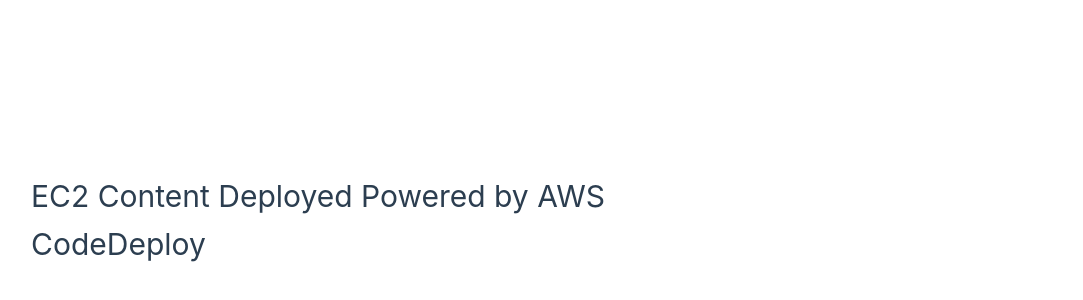
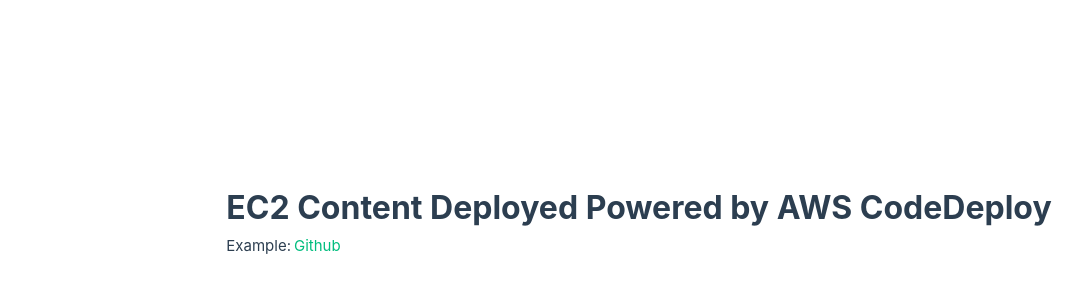
Before and after one commit to yoshitaka-motomura/aws-frontend-s3-deploy, a Vue app: page / in a window 1280 px wide. Shown: the part 180-480 px from the top of the page, without its empty margins (1-1084 px from the left). Built offline with nearby package versions, Linux system fonts and the light colour scheme.

Commit message:
AWS CodeDeployによるEC2コンテンツのデプロイを修正

```diff
--- a/index.html
+++ b/index.html
@@ -1,10 +1,10 @@
-<!DOCTYPE html>
+<!doctype html>
 <html lang="en">
   <head>
-    <meta charset="UTF-8">
-    <link rel="icon" href="/favicon.ico">
-    <meta name="viewport" content="width=device-width, initial-scale=1.0">
-    <title>Vite App</title>
+    <meta charset="UTF-8" />
+    <link rel="icon" href="/favicon.ico" />
+    <meta name="viewport" content="width=device-width, initial-scale=1.0" />
+    <title>CodeDeploy Example</title>
   </head>
   <body>
     <div id="app"></div>
--- a/src/App.vue
+++ b/src/App.vue
@@ -3,12 +3,23 @@
 <template>
   <main>
     <h1>EC2 Content Deployed Powered by AWS CodeDeploy</h1>
+    <p>
+      Example:<a href="https://github.com/yoshitaka-motomura/aws-frontend-s3-deploy" target="_blank"
+        >Github</a
+      >
+    </p>
   </main>
 </template>
 
 <style scoped>
-header {
-  line-height: 1.5;
+main {
+  width: 100%;
+}
+h1 {
+  font-size: 2rem;
+  margin: 0;
+  text-align: center;
+  font-weight: 700;
 }
 
 .logo {
--- a/src/assets/main.css
+++ b/src/assets/main.css
@@ -3,7 +3,6 @@
 #app {
   max-width: 1280px;
   margin: 0 auto;
-  padding: 2rem;
   font-weight: normal;
 }
 
@@ -26,10 +25,10 @@
     display: flex;
     place-items: center;
   }
-
+  /*
   #app {
     display: grid;
     grid-template-columns: 1fr 1fr;
     padding: 0 2rem;
-  }
+  } */
 }
```
